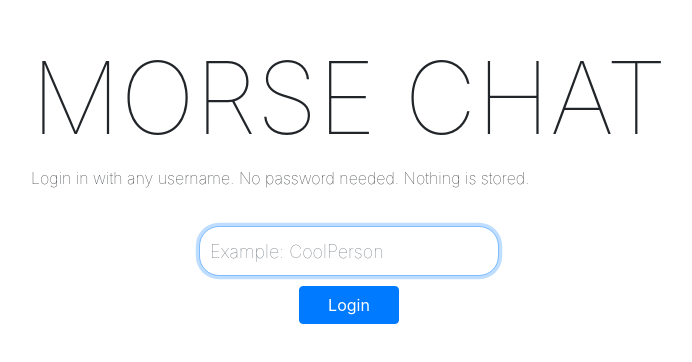
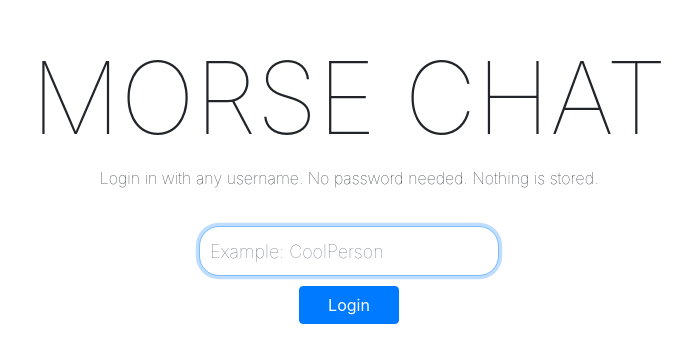
Before and after one commit to scaperoth/morsechat, a React (Create React App) app: page / in a window 1280 px wide. Shown: the part 122-484 px from the top of the page, without its empty margins (291-983 px from the left). Built offline with nearby package versions, Linux system fonts and the light colour scheme; no server answers.

Commit message:
minor ui fixes with alignment and colors

```diff
--- a/src/Components/Messages/Message/Message.css
+++ b/src/Components/Messages/Message/Message.css
@@ -28,6 +28,7 @@
 
 .their-message .message-text {
 	background-color: #13bceb;
+	color: #444;
 }
 
 .message-author {
--- a/src/Components/SignIn/SignIn.css
+++ b/src/Components/SignIn/SignIn.css
@@ -10,6 +10,7 @@
 .sign-in .title-section {
 	margin: 10vh 0 20px;
 	font-weight: 100;
+	text-align: center;
 }
 
 .sign-in .title {
@@ -47,6 +48,7 @@
 	width: 100%;
 	margin-top: -25px;
 	margin-bottom: 2px;
+	text-align: center;
 }
 
 .sign-in-form .error {
```
